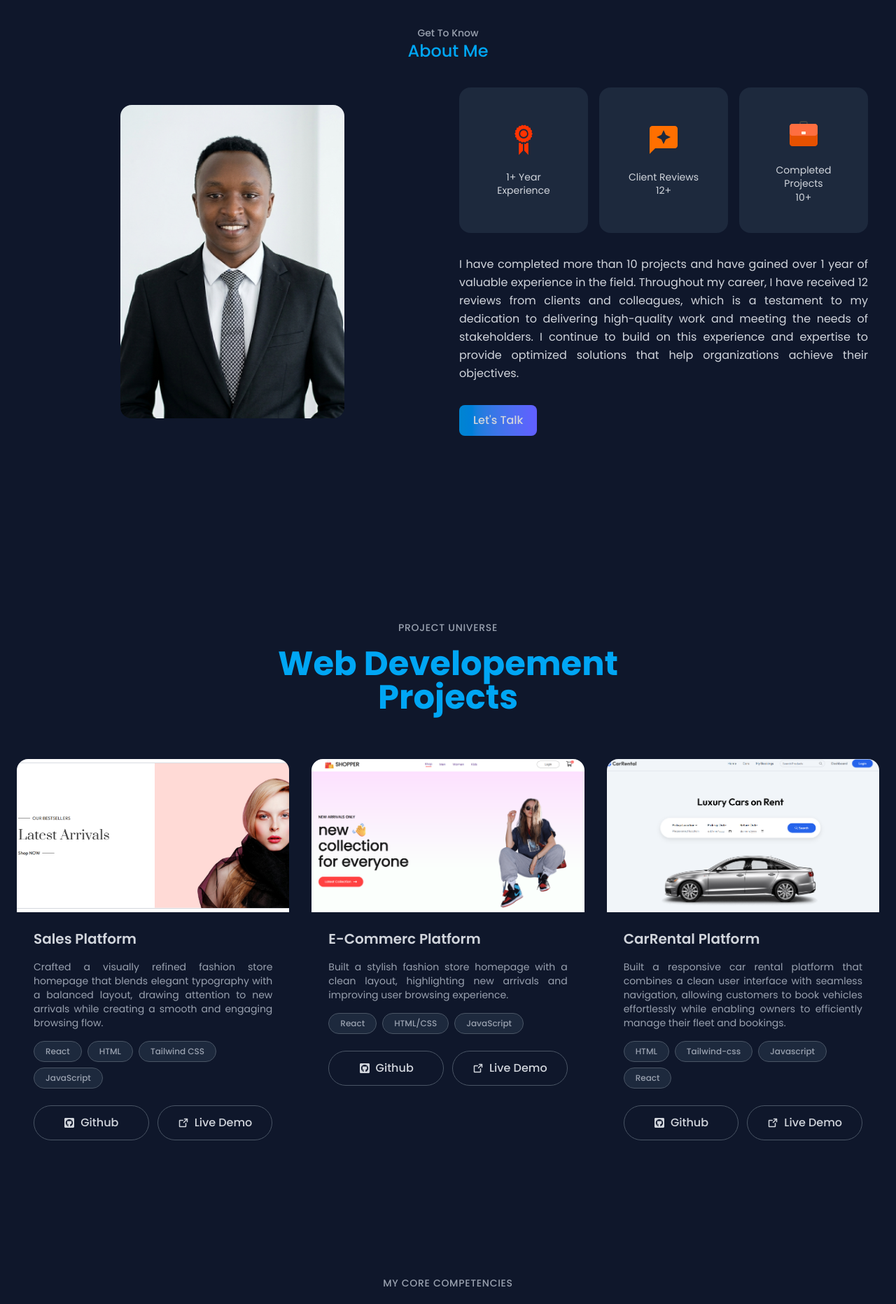
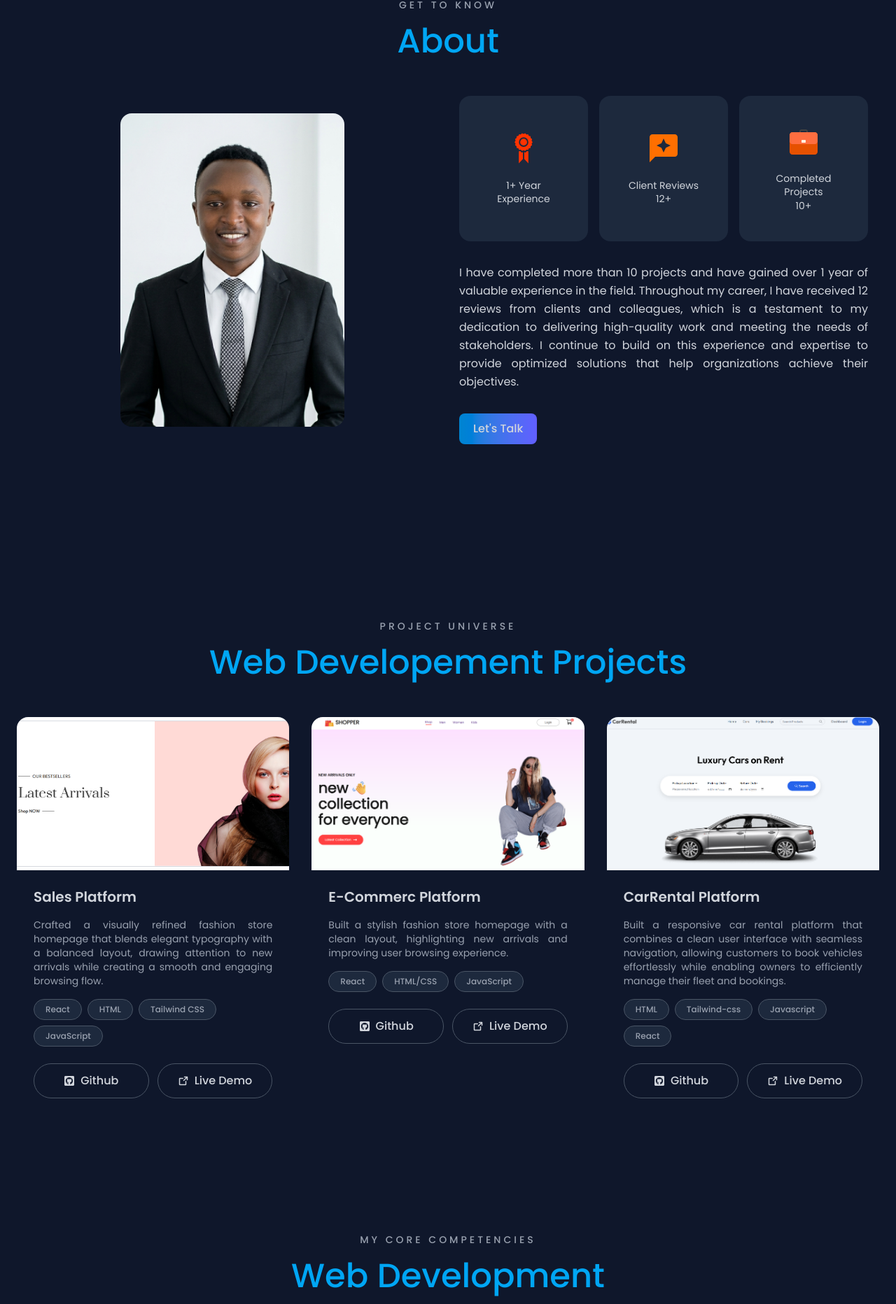
Before and after one commit to jayruskirui/jayrus_portfolio, a React (Vite) app: page / in a window 1280 px wide. Shown: the part 879-2743 px from the top of the page at 70% size. Built offline with nearby package versions, Linux system fonts and the light colour scheme.

Commit message:
updating title

```diff
--- /dev/null
+++ b/src/Components/Title.jsx
@@ -0,0 +1,17 @@
+
+
+const Title = ({ title, subtitle, center = true }) => {
+  return (
+    <div className={`${center ? "text-center" : "text-left"} mb-12`}>
+      <p className="text-sm uppercase tracking-[4px] text-gray-400 font-medium">
+        {subtitle}
+      </p>
+
+      <h2 className="mt-3 text-4xl md:text-5xl font-medium leading-tight text-sky-500">
+        {title}
+      </h2>
+    </div>
+  );
+};
+
+export default Title;
--- a/src/Sections/About.jsx
+++ b/src/Sections/About.jsx
@@ -4,6 +4,7 @@ import {FcBriefcase} from 'react-icons/fc';
 import { MdReviews} from 'react-icons/md';
 import { Zoom } from 'react-awesome-reveal';
 import profile from "../assets/profile.png.png";
+import Title from '../Components/Title';
 
 const About = () => {
   return (
@@ -11,10 +12,8 @@ const About = () => {
   <div className="container mx-auto px-4 sm:px-6 lg:px-10 pt-10 pb-20 relative z-10">
 
     {/* Section heading */}
-    <div className="flex flex-col items-center text-gray-300 pt-10 font-medium">
-      <h5 className="text-sm text-gray-400">Get To Know</h5>
-      <h2 className="text-2xl text-sky-500 pb-5">About Me</h2>
-    </div>
+
+    <Title subtitle='Get To Know' title='About' />
 
 
       <div className="grid lg:grid-cols-2 items-center gap-8 mt-4">
--- a/src/Sections/Competencies.jsx
+++ b/src/Sections/Competencies.jsx
@@ -1,4 +1,5 @@
 import React from 'react'
+import Title from '../Components/Title';
 
 const frontendSkills = [
   { name: "HTML & CSS" },
@@ -78,14 +79,8 @@ const Competencies = () => {
       <div className="container mx-auto px-4 sm:px-8 relative z-10">
 
         {/* Section Header */}
-        <div className="text-center mb-16">
-          <span className="text-gray-400 text-sm font-medium tracking-wider uppercase">
-            My Core Competencies
-          </span>
-          <h2 className="text-sky-500 text-4xl md:text-5xl font-bold mt-4">
-            Web Development
-          </h2>
-        </div>
+
+        <Title subtitle='My Core Competencies' title='Web Development' />
 
         {/* Cards Grid */}
         <div className="grid grid-cols-1 sm:grid-cols-2 lg:grid-cols-3 gap-6">
--- a/src/Sections/Contact.jsx
+++ b/src/Sections/Contact.jsx
@@ -6,6 +6,7 @@ import { FiSend } from "react-icons/fi";
 import emailjs from '@emailjs/browser';
 import { IoAlertCircleOutline } from "react-icons/io5";
 import { GoCheckCircle } from "react-icons/go";
+import Title from '../Components/Title';
 
 
 
@@ -108,12 +109,8 @@ useEffect(() => {
 
     <div className='container mx-auto px-6 relative z-10'>
       {/* Section header */}
-        <div className='text-center mx-auto max-w-2xl mb-16'>
-          <span className="text-gray-400 text-sm font-medium tracking-wider uppercase">
-            GET IN TOUCH</span>
-          <h2 className="text-sky-500 text-4xl md:text-5xl font-bold mt-4">CONTACT</h2>
-        </div>
 
+        <Title subtitle='GET IN TOUCH' title='CONTACT' />
 
        <div className='grid lg:grid-cols-2 gap-12 max-w-5xl mx-auto'>
 
--- a/src/Sections/Projects.jsx
+++ b/src/Sections/Projects.jsx
@@ -4,6 +4,7 @@ import ecommerceImg from "../assets/projects/ecommerce.png.png"
 import carRentalImg from "../assets/projects/car-rental.png.png"
 import { FaGithubSquare }from 'react-icons/fa';
 import { PiArrowSquareOutBold } from "react-icons/pi";
+import Title from '../Components/Title';
 
 
 const projects = [
@@ -49,11 +50,8 @@ const Projects = () => {
       <div className='container mx-auto px-6 relative z-10'>
 
         {/* Section header */}
-        <div className='text-center mx-auto max-w-2xl mb-16'>
-          <span className='text-gray-400 text-sm font-medium tracking-wider uppercase'>
-            Project Universe</span>
-          <h2 className="text-sky-500 text-4xl md:text-5xl font-bold mt-4">Web Developement Projects</h2>
-        </div>
+
+        <Title subtitle='Project Universe' title='Web Developement Projects' />
 
         {/* project grid */}
         <div className='grid sm:grid-cols-2 lg:grid-cols-3 gap-8'>
--- a/src/Sections/Reviews.jsx
+++ b/src/Sections/Reviews.jsx
@@ -6,6 +6,7 @@ import { Zoom } from "react-awesome-reveal";
 import 'swiper/css';
 import 'swiper/css/navigation';
 import 'swiper/css/pagination';
+import Title from '../Components/Title';
 
 const data = [
   {
@@ -21,10 +22,8 @@ const data = [
 const Reviews = () => {
   return (
     <section id="reviews" className="py-16 px-4">
-      <h5 className="text-center text-sm font-medium text-gray-400 mb-1 tracking-widest uppercase">
-        Client Reviews
-      </h5>
-      <h2 className="text-center text-sky-500 text-3xl font-bold mb-10">Reviews</h2>
+
+      <Title subtitle='Client Reviews' title='Reviews' />
 
       <Zoom duration={900} delay={100}>
         <div className="w-11/12 sm:w-4/5 md:w-3/5 lg:w-2/5 mx-auto pb-7">
```
